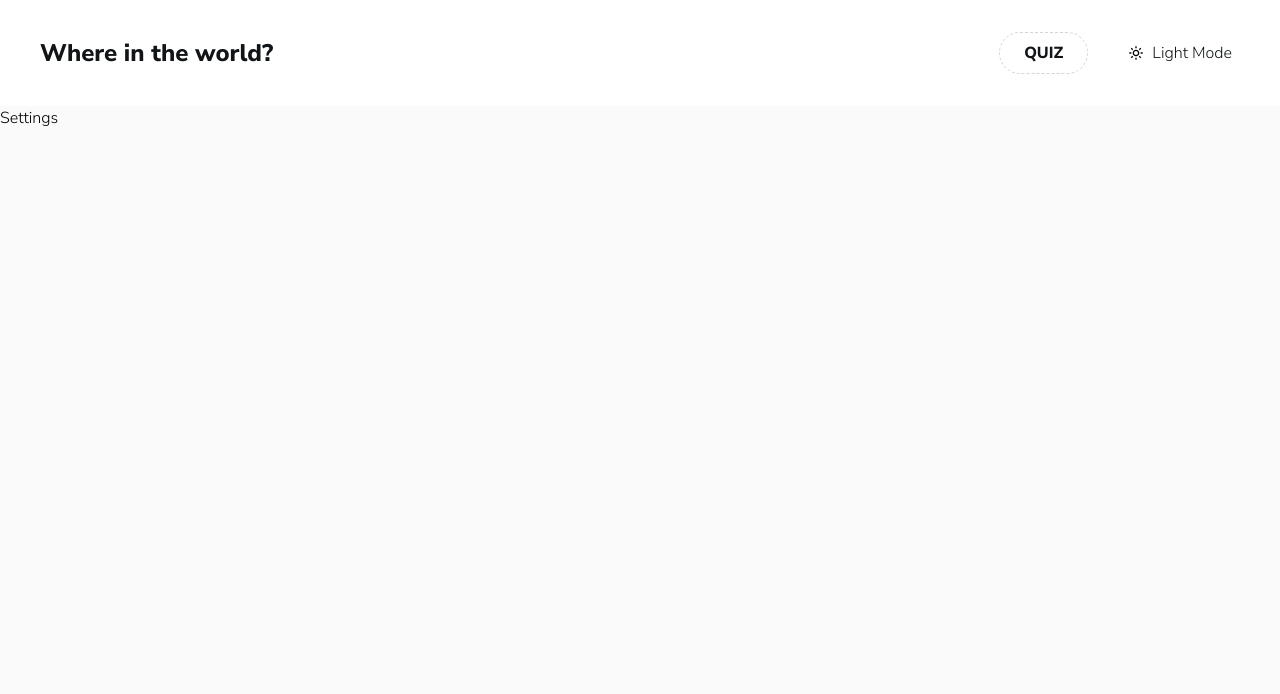
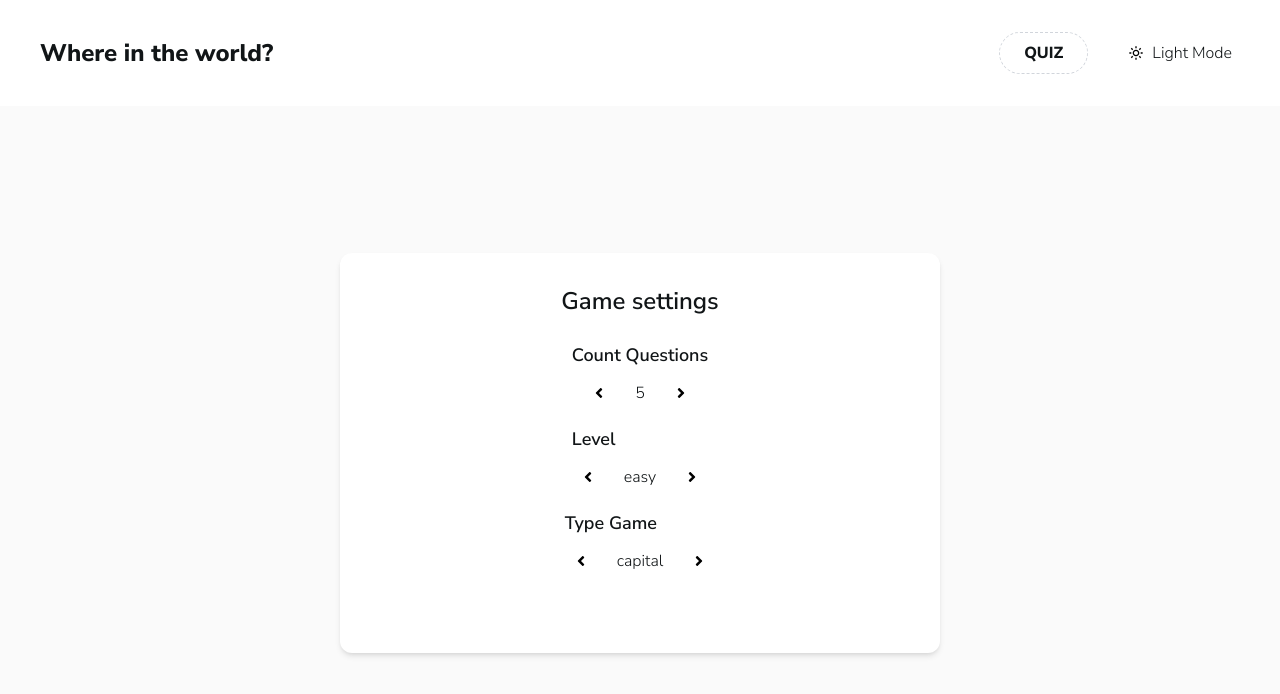
Before and after one commit to koshinva/countries, a React (Vite) app: page /quiz in a window 1280 px wide. Shown: the top 694 px of the page. Built offline with nearby package versions, Linux system fonts and the light colour scheme; no server answers.

Commit message:
feat: заготовить компонент начала игры

```diff
--- a/src/components/QuizStart.tsx
+++ b/src/components/QuizStart.tsx
@@ -1,3 +1,52 @@
+import { useTypedSelector } from 'hooks/useTypedSelectors';
+import { Icon } from 'ui/Icon';
+
 export const QuizStart = () => {
-  return <div>Settings</div>;
+  const { settings } = useTypedSelector((store) => store.quiz);
+  const { type, level, countQuestion } = settings;
+  return (
+    <div className="h-full grid place-content-center">
+      <div className="w-[600px] max-w-full min-h-[400px] bg-element p-8 rounded-xl shadow-md theme-text">
+        <h2 className="text-center font-semibold text-2xl mb-6">Game settings</h2>
+        <div className="flex flex-col items-center gap-4">
+          <div className="">
+            <p className="font-semibold text-lg mb-2">Count Questions</p>
+            <div className="flex justify-center items-center gap-5">
+              <button className="p-2" type="button">
+                <Icon icon="FaAngleLeft" />
+              </button>
+              <p>{countQuestion}</p>
+              <button className="p-2" type="button">
+                <Icon icon="FaAngleRight" />
+              </button>
+            </div>
+          </div>
+          <div className="">
+            <p className="font-semibold text-lg mb-2">Level</p>
+            <div className="flex justify-center items-center gap-5">
+              <button className="p-2" type="button">
+                <Icon icon="FaAngleLeft" />
+              </button>
+              <p>{level}</p>
+              <button className="p-2" type="button">
+                <Icon icon="FaAngleRight" />
+              </button>
+            </div>
+          </div>
+          <div className="">
+            <p className="font-semibold text-lg mb-2">Type Game</p>
+            <div className="flex justify-center items-center gap-5">
+              <button className="p-2" type="button">
+                <Icon icon="FaAngleLeft" />
+              </button>
+              <p>{type}</p>
+              <button className="p-2" type="button">
+                <Icon icon="FaAngleRight" />
+              </button>
+            </div>
+          </div>
+        </div>
+      </div>
+    </div>
+  );
 };
--- a/src/ui/Icon.tsx
+++ b/src/ui/Icon.tsx
@@ -1,9 +1,17 @@
 import { FC } from 'react';
 import { BiMoon, BiSun, BiSearchAlt2 } from 'react-icons/bi';
 import { HiOutlineArrowNarrowLeft } from 'react-icons/hi';
-import { FaAngleDown } from 'react-icons/fa';
+import { FaAngleDown, FaAngleLeft, FaAngleRight } from 'react-icons/fa';
 
-const Icons = { BiMoon, BiSun, BiSearchAlt2, FaAngleDown, HiOutlineArrowNarrowLeft };
+const Icons = {
+  BiMoon,
+  BiSun,
+  BiSearchAlt2,
+  FaAngleDown,
+  FaAngleLeft,
+  FaAngleRight,
+  HiOutlineArrowNarrowLeft,
+};
 
 type TypeIconName = keyof typeof Icons;
 
```
